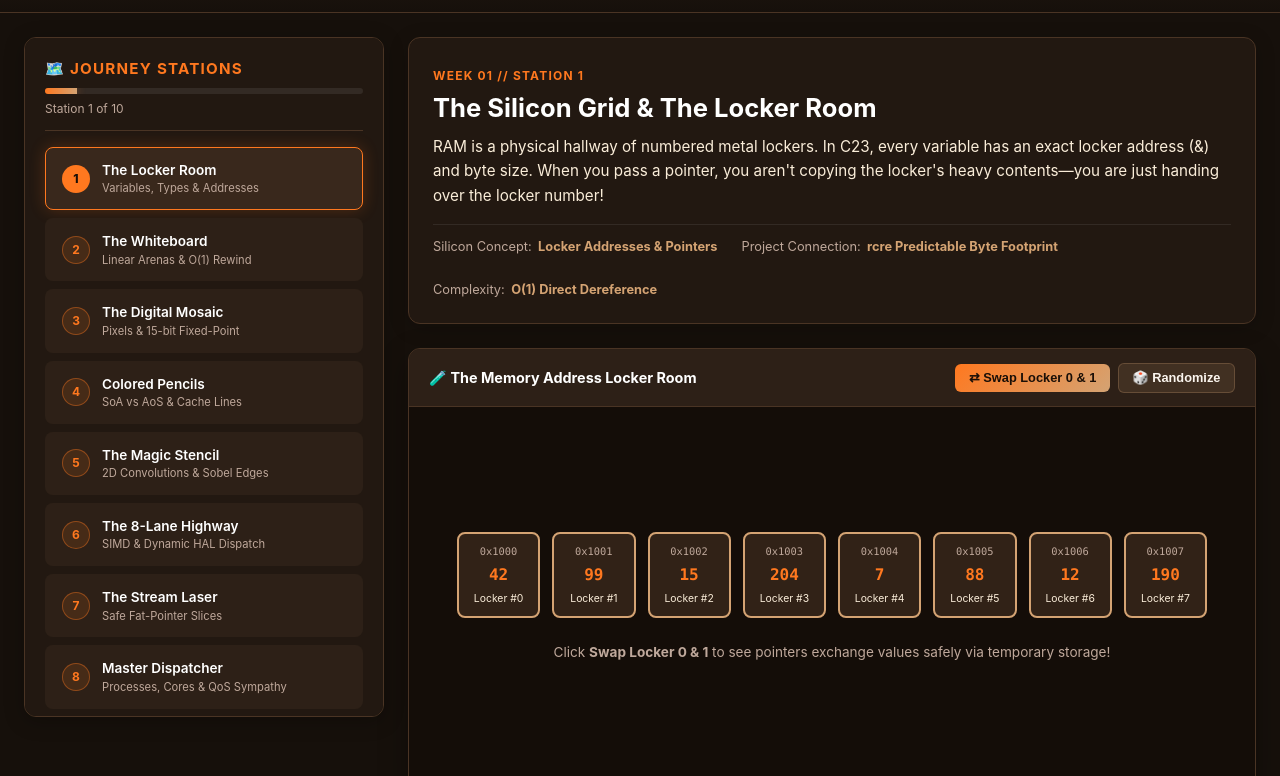
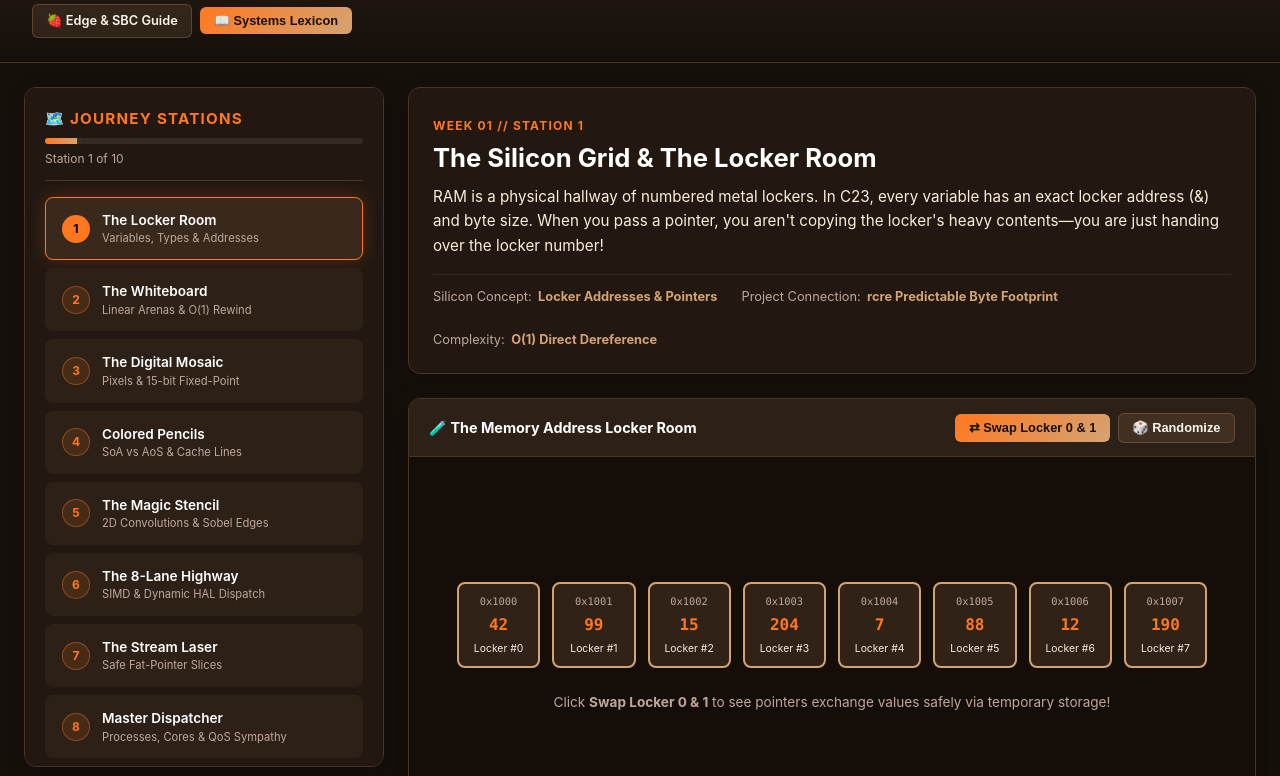
Before and after one commit to erolrecep/rcre-learn, a plain HTML site: page web/index.html in a window 1280 px wide. Shown: the part 70-846 px from the top of the page. Drawn offline with Linux system fonts and the light colour scheme.

Commit message:
docs: add edge and resource-constrained computing guide for RPi 3/4/5 and Jetson

```diff
--- a/web/index.html
+++ b/web/index.html
@@ -756,7 +756,8 @@
         <span class="tag">🚀 gnew-parallel (Orchestrator)</span>
         <span class="tag">🔬 ISO C23 Standard</span>
       </div>
-      <div>
+      <div style="display:flex; gap:0.5rem; align-items:center;">
+        <a href="https://github.com/erolrecep/rcre-learn/blob/main/docs/RESOURCE_CONSTRAINED_DEVICES.md" target="_blank" class="btn" style="text-decoration:none;">🍓 Edge & SBC Guide</a>
         <button class="btn btn-cyan" onclick="toggleGlossaryModal()">📖 Systems Lexicon</button>
       </div>
     </div>
```
Also changed, not shown: 2 other files.
